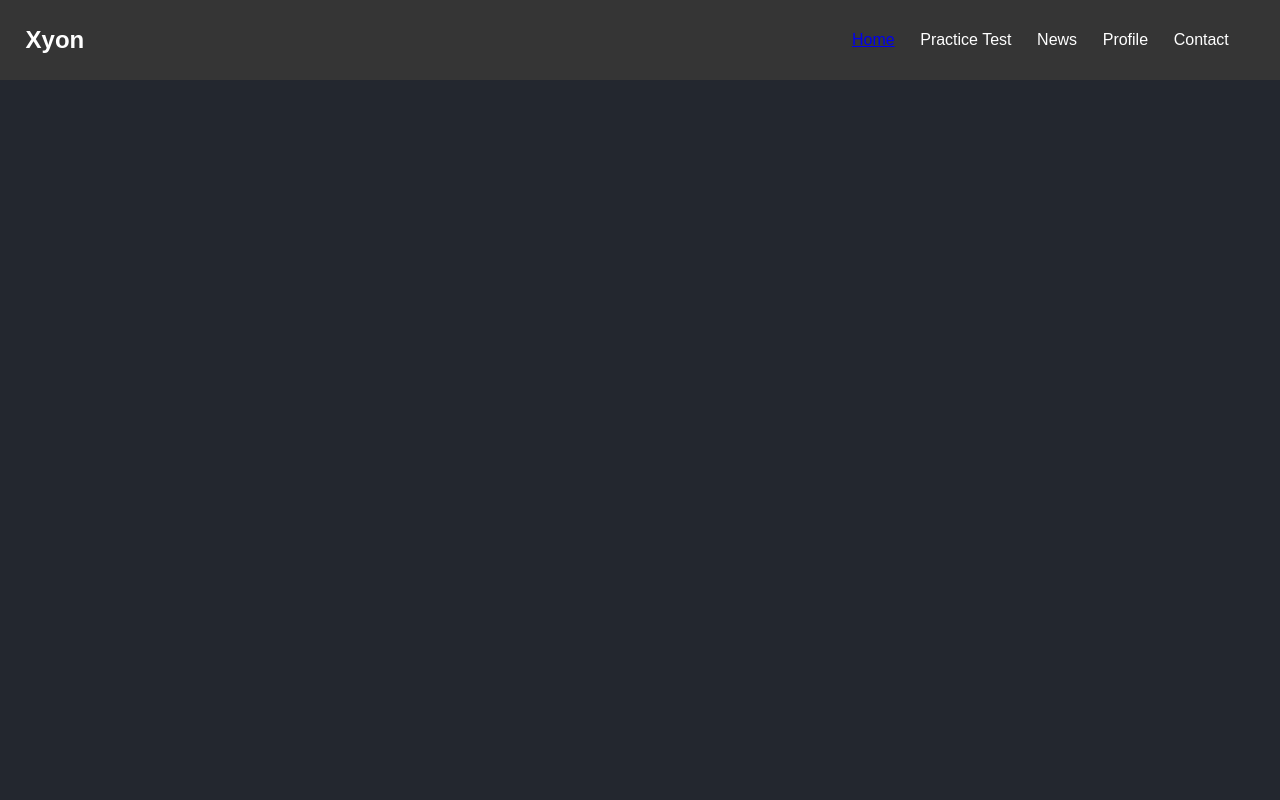
After one commit to xyon-dev/quiz-classic, a PHP site: page /quiz-classic/ in a window 1280 px wide. The commit adds this page. Run offline with PHP 8.4, Linux system fonts and the light colour scheme.

Commit message:
update files

```diff
--- a/auth-login.php
+++ b/auth-login.php
@@ -20,6 +20,7 @@ $hashedDBPassword = hash("sha256", $password);
 if($hashedDBPassword != $hashedFormPassword){
     echo "Invalid username or password";
 }else{
-    echo "$ID $username";
+    header("location: index.html");
+    exit;
 }
 ?>
--- a/db.php
+++ b/db.php
@@ -12,5 +12,4 @@ $conn = new mysqli($servername, $username, $password, $dbname);
 if ($conn->connect_error) {
   die("Connection failed: " . $conn->connect_error);
 }
-echo "Connected successfully </br>";
 ?>
--- /dev/null
+++ b/index.html
@@ -0,0 +1,22 @@
+<!DOCTYPE html>
+<html lang="en">
+<head>
+    <meta charset="UTF-8">
+    <meta name="viewport" content="width=device-width, initial-scale=1.0">
+    <meta name="description" content="quiz site home page">
+    <link rel="stylesheet" href="style.css">
+    <title>Document</title>
+</head>
+<body>
+    <nav class="header__nav">
+        <h1 class="text-logo__heading-1">xyon</h1>
+        <ul class="menu__ul">
+            <li class="menu__list-item"><a href="index.html">home</a></li>
+            <li class="menu__list-item">practice test</li>
+            <li class="menu__list-item">news</li>
+            <li class="menu__list-item">profile</li>
+            <li class="menu__list-item">contact</li>
+        </ul>
+    </nav>
+</body>
+</html>
--- a/style.css
+++ b/style.css
@@ -2,10 +2,12 @@
    background #rgb (53 53 53)
 */
 body{
+    padding: 0;
     background-color: rgb(35 39 47);
     display: flex;
-    /* align-items: center; */
     height: 100vh;
+    margin: 0;
+    box-sizing: border-box;
 }
 #emailAlert{
     color: rgb(243, 181, 65);
@@ -39,3 +41,30 @@ body{
 .form-label{
     text-transform: capitalize;
 }
+.header__nav{
+    display: flex;
+    width: 100%;
+    height: 10vh;
+    align-items: center;
+    background: rgb(53 53 53);
+    font-family: sans-serif;
+}
+.menu__ul{
+    display: flex;
+    justify-content: flex-end;
+    margin: 0 2vw 0 auto;
+}
+.menu__list-item{
+    color: #ffffffff;
+    list-style-type: none;
+    text-transform: capitalize;
+    padding-right: 2vw;
+}
+.menu__list-item:visited{
+    color: #fff;
+}
+.text-logo__heading-1{
+    color: #ffffffff;
+    text-transform: capitalize;
+    margin: 0 2vw;
+}
```
Also changed, not shown: login.php (+4 -4 lines).
